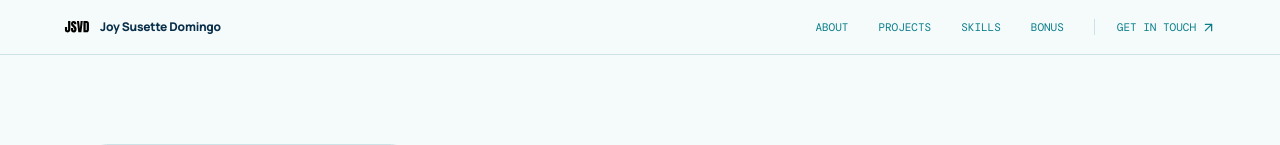
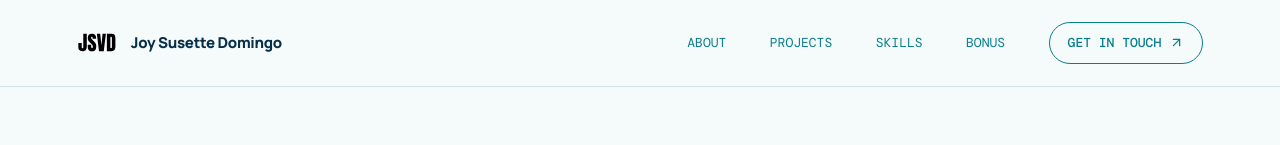
Before and after one commit to coochill/portfolio, a React (Vite) app: page / in a window 1280 px wide. Shown: the top 145 px of the page. Built offline with nearby package versions, Linux system fonts and the light colour scheme.

Commit message:
feat: enlarge navigation and fix the skills icons

```diff
--- a/src/index.css
+++ b/src/index.css
@@ -253,7 +253,7 @@ body { background: var(--paper); color: var(--ink); }
 
 .about-inner { gap: clamp(44px, 8vw, 104px); }
 .about-photo-wrap {
-  background: var(--accent-soft);
+  background: var(--highlight);
   padding: 8px;
   transform: none;
 }
@@ -346,7 +346,7 @@ body { background: var(--paper); color: var(--ink); }
 .section--paper { background: var(--paper); }
 .section-heading--light > p:last-child { color: #b5d0d5; }
 .section-heading--light .eyebrow { color: #64c7c1; }
-.about-photo-wrap { background: var(--accent-soft); }
+.about-photo-wrap { background: var(--highlight); }
 .about-copy > p:not(.eyebrow) { color: var(--muted); }
 .about-meta { border-color: var(--line); }
 .about-meta span { color: var(--ink); }
@@ -382,7 +382,7 @@ body { background: var(--paper); color: var(--ink); }
   color: #dceff2;
   display: inline-flex;
   font-family: 'DM Mono', monospace;
-  font-size: 13px;
+  font-size: 30px;
   gap: 8px;
 }
 .footer-contact a:hover { color: #64c7c1; }
@@ -713,3 +713,59 @@ body { background: var(--paper); color: var(--ink); }
   margin: 0 0 16px;
   text-transform: uppercase;
 }
+
+/* Larger navigation */
+.site-nav {
+  padding: 22px clamp(24px, 6vw, 96px);
+}
+
+.brand-mark {
+  font-size: 15px;
+  gap: 14px;
+}
+
+.brand-mark__logo {
+  height: 40px;
+  width: 40px;
+}
+
+.desktop-links {
+  font-size: 13px;
+  gap: clamp(24px, 3.4vw, 44px);
+}
+
+.nav-contact {
+  border: 1.5px solid var(--accent);
+  border-radius: 999px;
+  color: var(--accent);
+  font-weight: 500;
+  gap: 8px;
+  padding: 10px 18px;
+  transition: background 0.2s ease, color 0.2s ease;
+}
+
+.nav-contact:hover {
+  background: var(--accent);
+  color: #ffffff;
+}
+
+.menu-toggle svg {
+  height: 36px;
+  width: 36px;
+}
+
+.mobile-menu {
+  font-size: 14px;
+  top: 92px;
+}
+
+/* Keep the hero clear of the taller nav */
+.hero-section {
+  padding-top: 152px;
+}
+
+@media (max-width: 760px) {
+  .hero-section {
+    padding-top: 136px;
+  }
+}
--- a/src/pages/SkillsSection.tsx
+++ b/src/pages/SkillsSection.tsx
@@ -1,13 +1,15 @@
-import { Palette } from "lucide-react";
+import { Code2, Database, Smartphone, Brain, type LucideIcon } from "lucide-react";
 
 type SkillGroup = {
   title: string;
+  icon: LucideIcon;
   items: Badge[];
 };
 
 const skillGroups: SkillGroup[] = [
   {
     title: "Frontend",
+    icon: Code2,
     items: [
       { label: "JavaScript", color: "F7DF1E", text: "111111", logo: "javascript" },
       { label: "TypeScript", color: "3178C6", text: "FFFFFF", logo: "typescript" },
@@ -17,6 +19,7 @@ const skillGroups: SkillGroup[] = [
   },
   {
     title: "Backend & data",
+    icon: Database,
     items: [
       { label: "PHP", color: "777BB4", text: "FFFFFF", logo: "php" },
       { label: "Laravel", color: "FF2D20", text: "FFFFFF", logo: "laravel" },
@@ -30,6 +33,7 @@ const skillGroups: SkillGroup[] = [
   },
   {
     title: "Mobile & IoT",
+    icon: Smartphone,
     items: [
       { label: "Java", color: "ED8B00", text: "FFFFFF", logo: "openjdk" },
       { label: "Android", color: "3DDC84", text: "111111", logo: "android" },
@@ -37,6 +41,7 @@ const skillGroups: SkillGroup[] = [
   },
   {
     title: "AI & tooling",
+    icon: Brain,
     items: [
       { label: "PyTorch", color: "EE4C2C", text: "FFFFFF", logo: "pytorch" },
       { label: "Docker", color: "2496ED", text: "FFFFFF", logo: "docker" },
@@ -66,7 +71,7 @@ function SkillsSection() {
           {skillGroups.map((group) => (
             <div className="skill-group" key={group.title}>
               <h3>
-                <Palette size={16} aria-hidden="true" />
+                <group.icon size={16} aria-hidden="true" />
                 {group.title}
               </h3>
               <div className="badge-grid">
```
